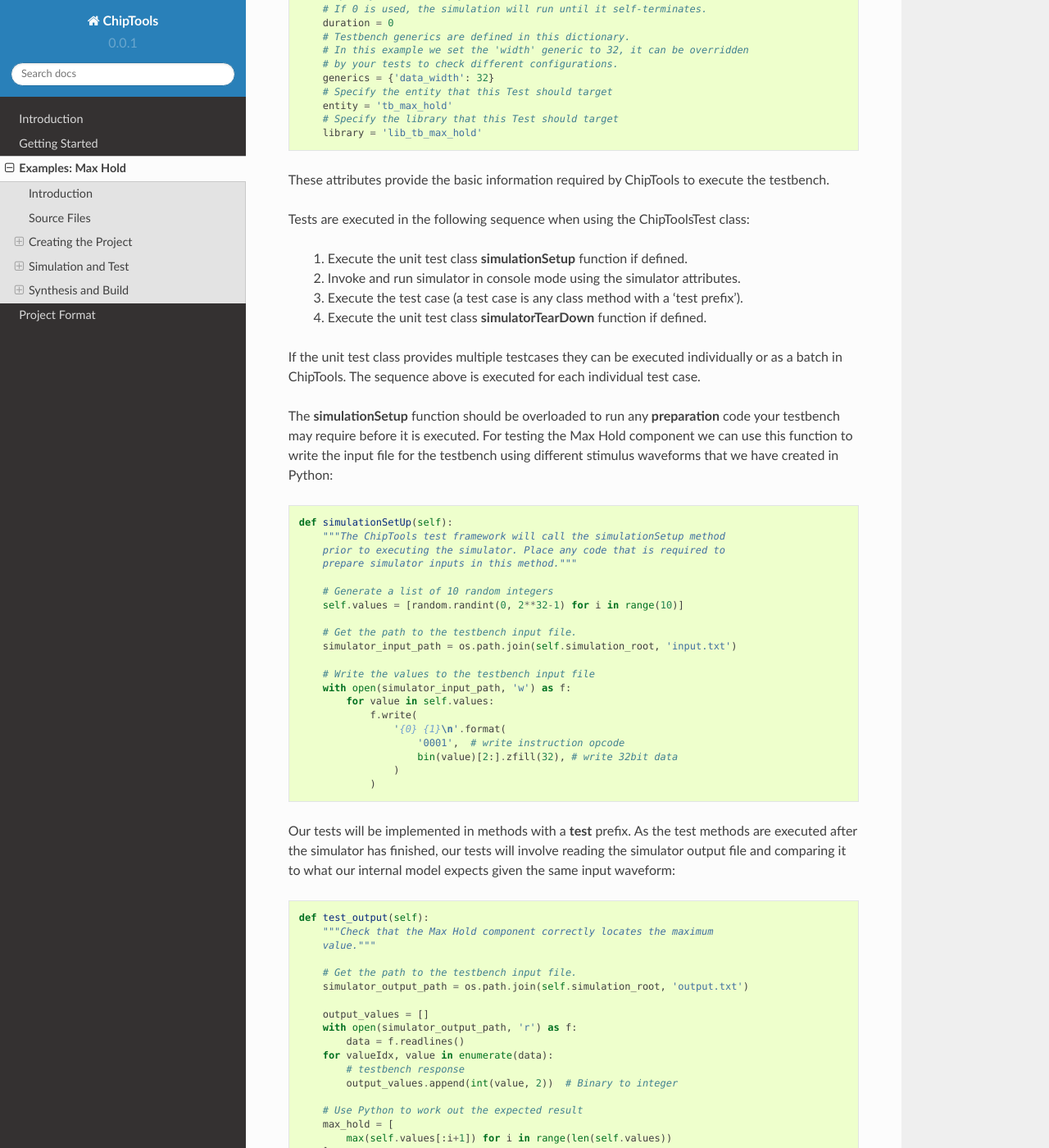
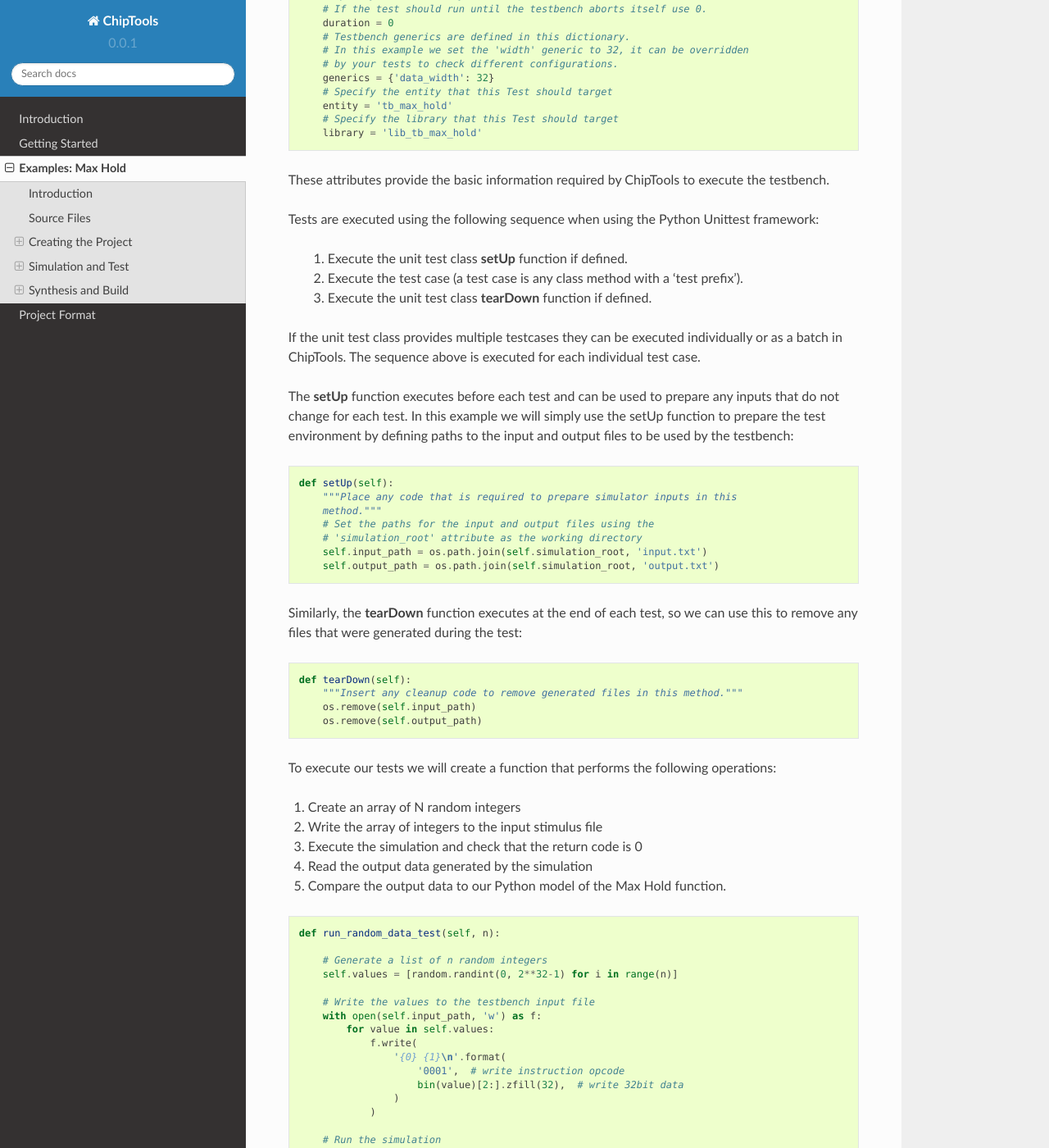
Before and after one commit to pabennett/chiptools, a Sphinx documentation site: the page built from docs/max_hold.rst, in a window 1280 px wide and 1400 px high, scrolled down 5821 px. Shown: the whole window at 82% size. Built offline with Sphinx 7.4.7 and the Read the Docs theme 2.0.0, drawn with Linux system fonts in a browser that asks for light colours; pages that are not in the unit, such as notebooks, are missing from menus; some of the changed text lies outside the part shown.

Commit message:
Update Max Hold example and documentation to reflect test suite changes.

```diff
--- a/docs/max_hold.rst
+++ b/docs/max_hold.rst
@@ -236,7 +236,7 @@ using the **load_project** command:
     $ chiptools
     (cmd) load_project max_hold.xml
 
-Simulation and  Test
+Simulation and Test
 --------------------
 
 To test the Max Hold component an accompanying VHDL testbench,
@@ -278,7 +278,7 @@ the testbench:
 
     class MaxHoldsTestBase(ChipToolsTest):
         # Specify the duration your test should run for in seconds.
-        # If 0 is used, the simulation will run until it self-terminates.
+        # If the test should run until the testbench aborts itself use 0.
         duration = 0
         # Testbench generics are defined in this dictionary.
         # In this example we set the 'width' generic to 32, it can be overridden
@@ -292,67 +292,81 @@ the testbench:
 These attributes provide the basic information required by ChipTools to execute
 the testbench.
 
-Tests are executed in the following sequence when using the ChipToolsTest class:
+Tests are executed using the following sequence when using the Python Unittest
+framework:
 
-    #. Execute the unit test class **simulationSetup** function if defined.
-    #. Invoke and run simulator in console mode using the simulator attributes.
+    #. Execute the unit test class **setUp** function if defined.
     #. Execute the test case (a test case is any class method with a 'test prefix').
-    #. Execute the unit test class **simulatorTearDown** function if defined.
+    #. Execute the unit test class **tearDown** function if defined.
 
 If the unit test class provides multiple testcases they can be executed
 individually or as a batch in ChipTools. The sequence above is executed for
 each individual test case.
 
-The **simulationSetup** function should be overloaded to run any **preparation**
-code your testbench may require before it is executed. For testing the Max Hold
-component we can use this function to write the input file for the testbench
-using different stimulus waveforms that we have created in Python:
+The **setUp** function executes before each test and can be used to prepare any
+inputs that do not change for each test. In this example we will simply use the
+setUp function to prepare the test environment by defining paths to the input
+and output files to be used by the testbench:
 
 .. code-block:: python
 
-    def simulationSetUp(self):
-        """The ChipTools test framework will call the simulationSetup method
-        prior to executing the simulator. Place any code that is required to
-        prepare simulator inputs in this method."""
+    def setUp(self):
+        """Place any code that is required to prepare simulator inputs in this
+        method."""
+        # Set the paths for the input and output files using the
+        # 'simulation_root' attribute as the working directory
+        self.input_path = os.path.join(self.simulation_root, 'input.txt')
+        self.output_path = os.path.join(self.simulation_root, 'output.txt')
 
-        # Generate a list of 10 random integers
-        self.values = [random.randint(0, 2**32-1) for i in range(10)]
+Similarly, the **tearDown** function executes at the end of each test, so we can
+use this to remove any files that were generated during the test:
 
-        # Get the path to the testbench input file.
-        simulator_input_path = os.path.join(self.simulation_root, 'input.txt')
+.. code-block:: python
+
+    def tearDown(self):
+        """Insert any cleanup code to remove generated files in this method."""
+        os.remove(self.input_path)
+        os.remove(self.output_path)
+
+To execute our tests we will create a function that performs the following
+operations:
+
+#. Create an array of N random integers
+#. Write the array of integers to the input stimulus file
+#. Execute the simulation and check that the return code is 0
+#. Read the output data generated by the simulation
+#. Compare the output data to our Python model of the Max Hold function.
+
+.. code-block:: python
+
+    def run_random_data_test(self, n):
+
+        # Generate a list of n random integers
+        self.values = [random.randint(0, 2**32-1) for i in range(n)]
 
         # Write the values to the testbench input file
-        with open(simulator_input_path, 'w') as f:
+        with open(self.input_path, 'w') as f:
             for value in self.values:
                 f.write(
                     '{0} {1}\n'.format(
                         '0001',  # write instruction opcode
-                        bin(value)[2:].zfill(32), # write 32bit data
+                        bin(value)[2:].zfill(32),  # write 32bit data
                     )
                 )
 
-Our tests will be implemented in methods with a **test** prefix. As the test
-methods are executed after the simulator has finished, our tests will involve
-reading the simulator output file and comparing it to what our internal model
-expects given the same input waveform:
+        # Run the simulation
+        return_code, stdout, stderr = self.simulate()
+        self.assertEqual(return_code, 0)
 
-.. code-block:: python
-
-    def test_output(self):
-        """Check that the Max Hold component correctly locates the maximum
-        value."""
-
-        # Get the path to the testbench input file.
-        simulator_output_path = os.path.join(self.simulation_root, 'output.txt')
-
+        # Read the simulation output
         output_values = []
-        with open(simulator_output_path, 'r') as f:
+        with open(self.output_path, 'r') as f:
             data = f.readlines()
         for valueIdx, value in enumerate(data):
             # testbench response
             output_values.append(int(value, 2))  # Binary to integer
 
-        # Use Python to work out the expected result
+        # Use Python to work out the expected result from the original imput
         max_hold = [
             max(self.values[:i+1]) for i in range(len(self.values))
         ]
@@ -360,19 +374,32 @@ expects given the same input waveform:
         # Compare the expected result to what the Testbench returned:
         self.assertListEqual(output_values, max_hold)
 
+Now we can add extra functions to our class using the 'test' prefix to execute
+**run_random_data_test** with different parameters:
+
+.. code-block:: python
+
+    def test_10_random_integers(self):
+        """Check the Max hold component using 10 random integers."""
+        self.run_random_data_test(10)
+
+    def test_100_random_integers(self):
+        """Check the Max hold component using 100 random integers."""
+        self.run_random_data_test(100)
+
 The above example is saved as **basic_unit_test.py** in the Max Hold
 example folder. We can run this test by invoking ChipTools in the example
 folder, loading the **max_hold_basic_test.xml** project and then adding and running the
-testsuite:
-
+testsuite (simulator output has been hidden for presentation purposes):
 
 .. code-block:: bash
 
     $ chiptools
     (Cmd) load_project max_hold_basic_test.xml
     (Cmd) run_tests
-    ok test_output (chiptools_tests_basic_unit_test.MaxHoldsTestBase)
-    Time Elapsed: 0:00:05.846975
+    ok test_100_random_integers (chiptools_tests_basic_unit_test.MaxHoldsTestBase)
+    ok test_10_random_integers (chiptools_tests_basic_unit_test.MaxHoldsTestBase)
+    Time Elapsed: 0:00:11.967197
     (Cmd)
 
 Unit Test Report
```
Also changed, not shown: other parts of docs/max_hold.rst (+1 -1 lines), docs/max_hold_results.png, 1 other file.
